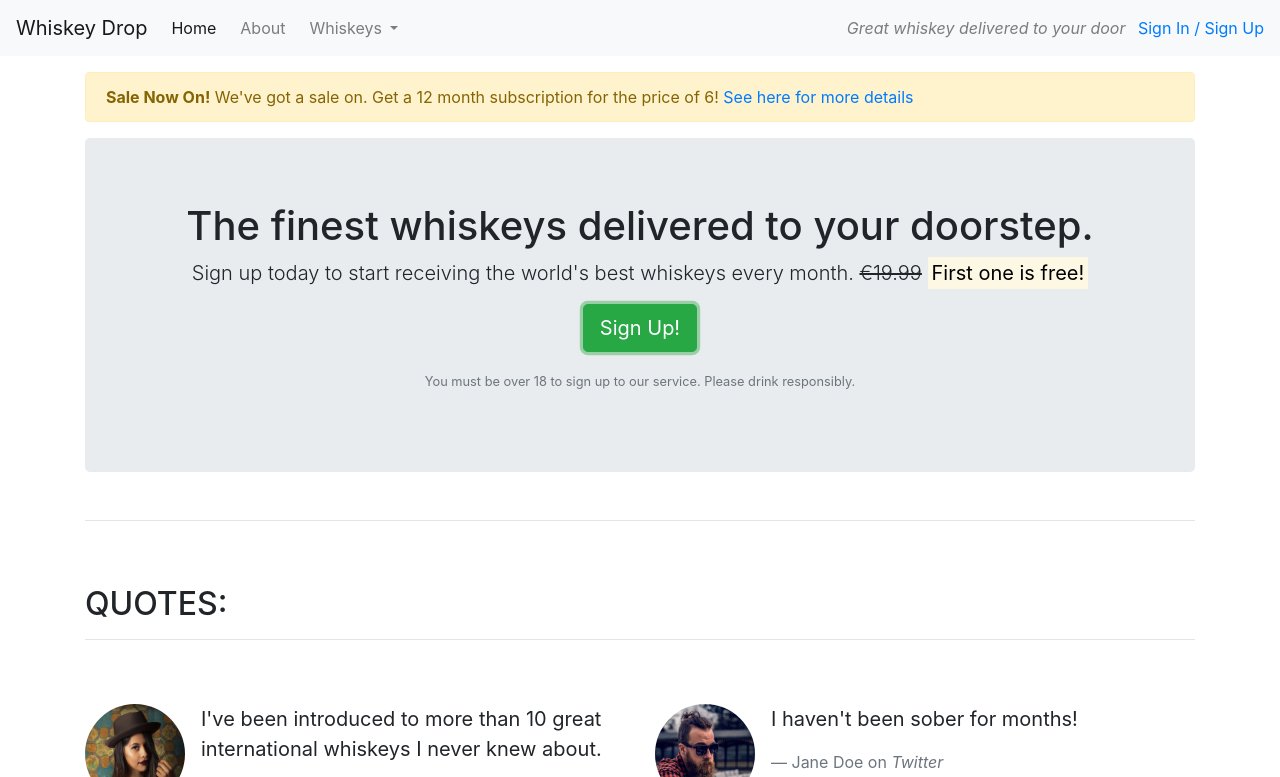
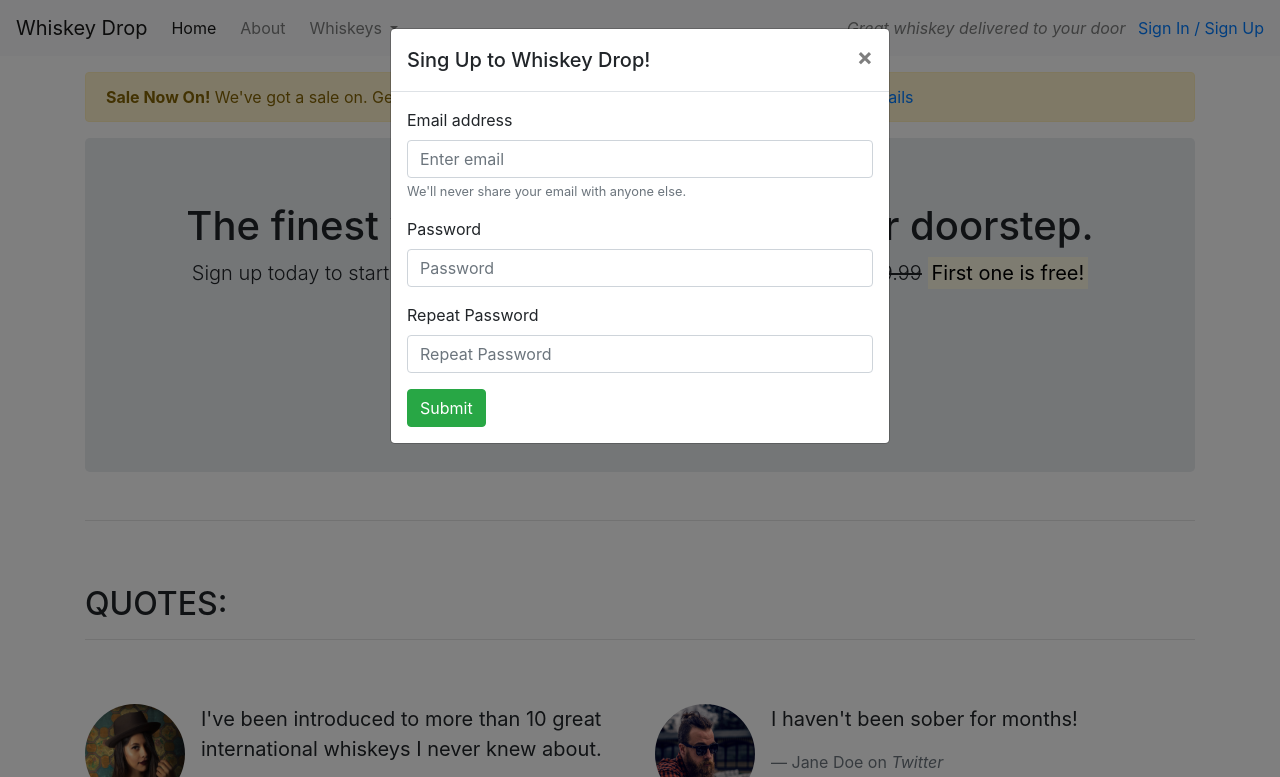
Before and after one commit to Aofficial0/Whiskey-drop-bootstrap, a plain HTML site: page index.html in a window 1280 px wide. Both pictures are taken after a click on the button "Sign Up!". Shown: the top 777 px of the page. Drawn offline with nearby package versions, Linux system fonts and the light colour scheme.

Commit message:
form and modal added to the singup

```diff
--- a/index.html
+++ b/index.html
@@ -55,7 +55,7 @@
                             <s class="d-none d-sm-inline">€19.99</s>
                             <span class="d-inline d-sm-none"><br></span>
                             <strong><mark>First one is free!</mark></strong></p>
-                        <p><button class="btn btn-lg btn-success">Sign Up!</button></p>
+                        <p><button class="btn btn-lg btn-success" data-toggle="modal" data-target="#singUpModal">Sign Up!</button></p>
                         <p class="text-muted"><small>You must be over 18 to sign up to our service. Please drink responsibly.</small></p>
                     </section>
                 </div>
@@ -135,7 +135,36 @@
             </section>
             <!-- /.features -->
         </article>
-
+        <div class="modal" tabindex="-1" role="dialog" id="singUpModal">
+            <div class="modal-dialog" role="document">
+              <div class="modal-content">
+                <div class="modal-header">
+                  <h5 class="modal-title">Sing Up to Whiskey Drop!</h5>
+                  <button type="button" class="close" data-dismiss="modal" aria-label="Close">
+                    <span aria-hidden="true">&times;</span>
+                  </button>
+                </div>
+                <div class="modal-body">
+                    <form>
+                        <div class="form-group">
+                          <label for="exampleInputEmail1">Email address</label>
+                          <input type="email" class="form-control" id="exampleInputEmail1" aria-describedby="emailHelp" placeholder="Enter email">
+                          <small id="emailHelp" class="form-text text-muted">We'll never share your email with anyone else.</small>
+                        </div>
+                        <div class="form-group">
+                          <label for="password">Password</label>
+                          <input type="password" class="form-control" id="password" placeholder="Password">
+                        </div>
+                        <div class="form-group">
+                            <label for="repeatPassword">Repeat Password</label>
+                            <input type="password" class="form-control" id="repeatPassword" placeholder="Repeat Password">
+                          </div>
+                        <button type="submit" class="btn btn-success">Submit</button>
+                      </form>
+                </div>
+              </div>
+            </div>
+          </div>
         <script src="https://kit.fontawesome.com/3e939edc1c.js" crossorigin="anonymous"></script>
         <script src="https://code.jquery.com/jquery-3.3.1.slim.min.js" integrity="sha384-q8i/X+965DzO0rT7abK41JStQIAqVgRVzpbzo5smXKp4YfRvH+8abtTE1Pi6jizo" crossorigin="anonymous"></script>
         <script src="https://cdn.jsdelivr.net/npm/popper.js@1.14.7/dist/umd/popper.min.js" integrity="sha384-UO2eT0CpHqdSJQ6hJty5KVphtPhzWj9WO1clHTMGa3JDZwrnQq4sF86dIHNDz0W1" crossorigin="anonymous"></script>
```
